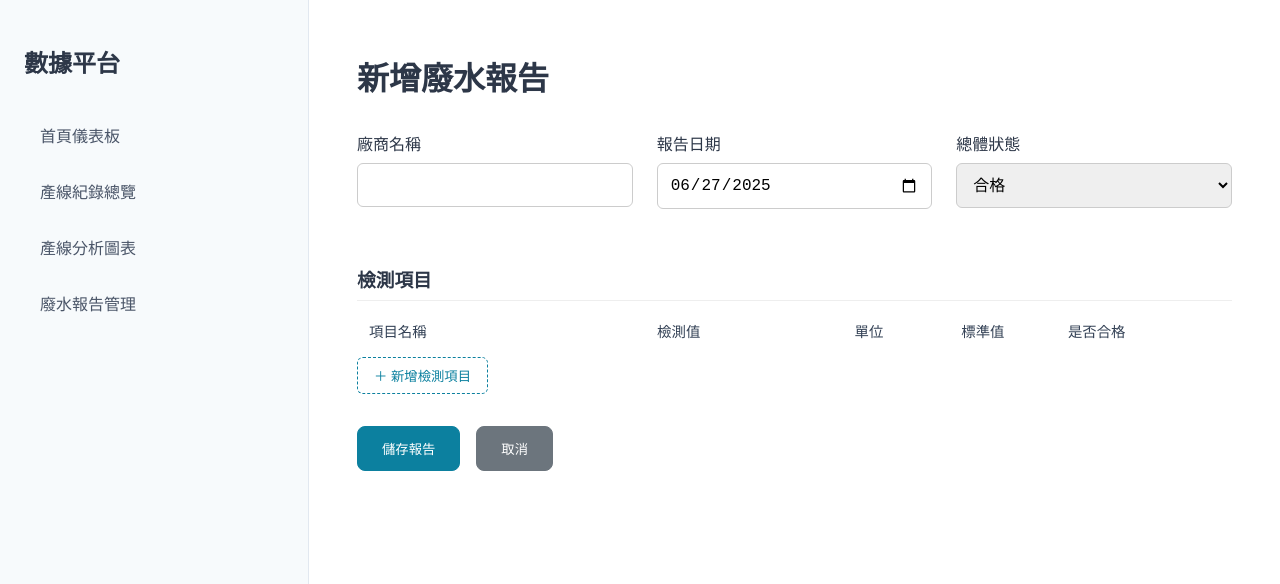
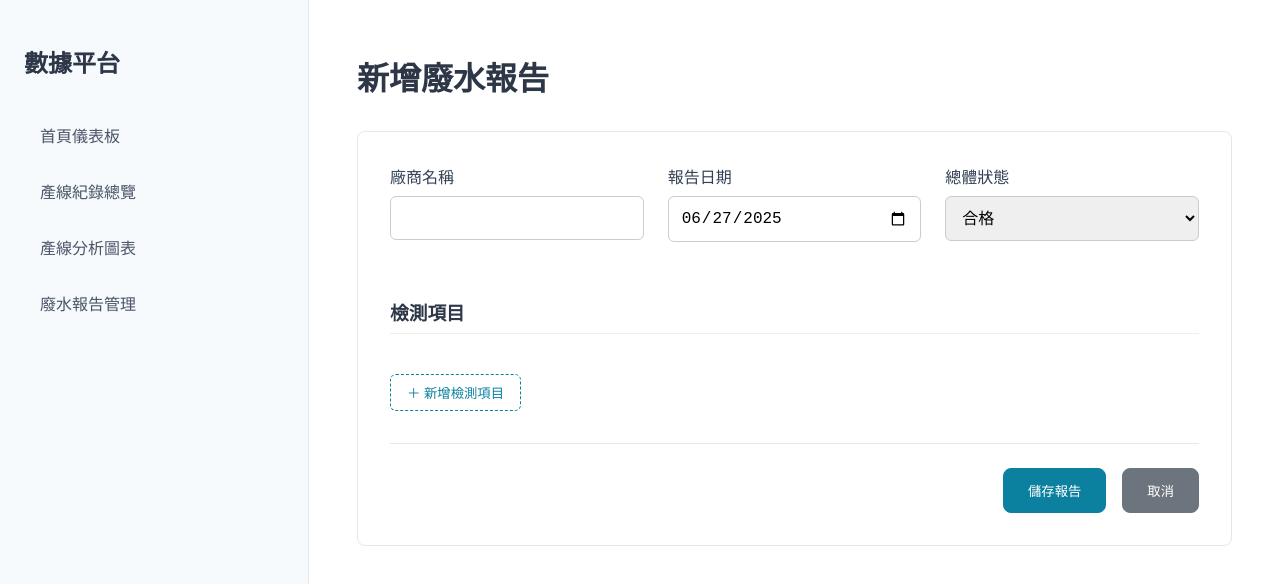
Before and after one commit to moonqq0824/cm_testcode, a Vue app in the folder frontend/: page /wastewater-reports/new in a window 1280 px wide. Shown: the top 584 px of the page. Built offline with nearby package versions, Linux system fonts and the light colour scheme.

Commit message:
feat(fullstack): implement add/edit functionality for wastewater reports

```diff
--- a/frontend/src/router/index.ts
+++ b/frontend/src/router/index.ts
@@ -31,6 +31,12 @@ const routes = [
     name: 'WastewaterReportNew',
     component: WastewaterReportFormView,
   },
+  {
+    path: '/wastewater-reports/:report_id/edit', // <-- 新增帶有 id 參數的編輯路由
+    name: 'WastewaterReportEdit',
+    component: WastewaterReportFormView, // <-- 注意：它重複使用了同一個表單元件！
+    props: true // <-- 允許將路由參數作為 props 傳入元件
+  },
 ];
 
 const router = createRouter({
--- a/frontend/src/views/WastewaterReportForm.vue
+++ b/frontend/src/views/WastewaterReportForm.vue
@@ -1,11 +1,12 @@
 <script setup lang="ts">
-import { ref } from 'vue';
-import { useRouter } from 'vue-router';
+import { ref, onMounted, computed } from 'vue';
+import { useRoute, useRouter } from 'vue-router';
 import axios from 'axios';
 
-// --- 型別定義 ---
+// --- 1. 型別定義 (Type Definitions) ---
+// 定義表單中「單筆」檢測項目的結構
 interface ReportItemForm {
-  id: number; // 這是一個前端專用的臨時 ID，用來當作 v-for 的 key
+  id: number | string; // 在前端，新增時用時間戳當臨時ID，編輯時用後端來的真實ID
   item_name: string;
   value: number | null;
   unit: string;
@@ -13,27 +14,59 @@ interface ReportItemForm {
   is_compliant: boolean;
 }
 
-// --- 響應式狀態 ---
-const formData = ref<{
+// 定義整個表單資料的結構
+interface FormData {
   vendor: string;
   report_date: string;
   status: string;
   items: ReportItemForm[];
-}>({
+}
+
+// --- 2. 初始化與響應式狀態 (State) ---
+const formData = ref<FormData>({
   vendor: '',
-  report_date: new Date().toISOString().split('T')[0],
+  report_date: new Date().toISOString().split('T')[0], // 預設為今天日期
   status: '合格',
   items: [], // 檢測項目列表，一開始是空的
 });
 
-const isSubmitting = ref(false);
-const router = useRouter();
+const isSubmitting = ref(false); // 用於防止重複提交的狀態
+const router = useRouter(); // 用來操作路由，例如跳轉頁面
+const route = useRoute(); // 用來讀取當前路由的資訊，例如網址中的 ID
 
-// --- 方法 ---
-// 新增「新增一列」的函式
+// --- 3. 計算屬性 (Computed) ---
+// 透過網址中是否存在 report_id 參數，來判斷現在是「新增」還是「編輯」模式
+const isEditMode = computed(() => !!route.params.report_id);
+const reportId = route.params.report_id as string; // 取得網址中的 report_id
+
+// --- 4. 方法 (Methods) ---
+/**
+ * 抓取單筆報告的詳細資料 (僅在編輯模式下執行)
+ */
+const fetchReportData = async () => {
+  try {
+    const response = await axios.get(`http://localhost:5000/api/v1/wastewater-reports/${reportId}`);
+    const data = response.data;
+    // 將從 API 獲取的舊資料，填入我們的表單狀態中
+    formData.value = {
+      vendor: data.vendor,
+      report_date: new Date(data.report_date).toISOString().split('T')[0],
+      status: data.status,
+      items: data.items.map((item: any) => ({ ...item, id: item.id })) // 在編輯模式，我們用真實的 item id 當 key
+    };
+  } catch (error) {
+    console.error('獲取報告詳情失敗:', error);
+    alert('無法載入報告資料，將返回列表頁。');
+    router.push('/wastewater-reports');
+  }
+};
+
+/**
+ * 在檢測項目列表中，新增一個空白列
+ */
 const addItemRow = () => {
   formData.value.items.push({
-    id: Date.now(), // 用當前的時間戳來確保 key 的唯一性
+    id: Date.now(), // 用當前的時間戳來確保 key 的唯一性，防止 v-for 出錯
     item_name: '',
     value: null,
     unit: '',
@@ -42,15 +75,21 @@ const addItemRow = () => {
   });
 };
 
-// 新增「移除一列」的函式
-const removeItemRow = (id: number) => {
+/**
+ * 根據臨時 ID，從檢測項目列表中移除一列
+ * @param id 要移除的項目的臨時 ID
+ */
+const removeItemRow = (id: number | string) => {
   formData.value.items = formData.value.items.filter(item => item.id !== id);
 };
 
-// 提交表單的函式 (已串接 API)
+/**
+ * 提交表單 (核心邏輯)
+ */
 const submitForm = async () => {
-  if (isSubmitting.value) return;
+  if (isSubmitting.value) return; // 如果正在提交，則不執行任何操作
 
+  // 簡單的前端驗證
   if (!formData.value.vendor || !formData.value.report_date) {
     alert('請填寫廠商名稱和報告日期！');
     return;
@@ -60,7 +99,7 @@ const submitForm = async () => {
     return;
   }
 
-  isSubmitting.value = true;
+  isSubmitting.value = true; // 開始提交，鎖定按鈕
 
   try {
     // 準備要發送到後端的資料 (payload)
@@ -70,28 +109,46 @@ const submitForm = async () => {
       items: formData.value.items.map(({ id, ...rest }) => rest)
     };
 
-    await axios.post('http://localhost:5000/api/v1/wastewater-reports/', payload);
-
-    alert('新增報告成功！');
-    router.push('/wastewater-reports');
+    if (isEditMode.value) {
+      // 編輯模式：發送 PUT 請求
+      await axios.put(`http://localhost:5000/api/v1/wastewater-reports/${reportId}`, payload);
+      alert('更新報告成功！');
+    } else {
+      // 新增模式：發送 POST 請求
+      await axios.post('http://localhost:5000/api/v1/wastewater-reports/', payload);
+      alert('新增報告成功！');
+    }
+    router.push('/wastewater-reports'); // 成功後，跳轉回列表頁
 
   } catch (error) {
     console.error('儲存報告時發生錯誤:', error);
     alert('儲存失敗，請檢查資料或稍後再試。');
   } finally {
-    isSubmitting.value = false;
+    isSubmitting.value = false; // 無論成功或失敗，最後都要解除按鈕鎖定
   }
 };
 
+/**
+ * 點擊取消按鈕，返回列表頁
+ */
 const cancelForm = () => {
     router.push('/wastewater-reports');
 }
 
+// --- 5. 生命週期掛鉤 (Lifecycle Hook) ---
+onMounted(() => {
+  // 當元件被掛載到畫面上時，檢查是否為編輯模式
+  if (isEditMode.value) {
+    // 如果是，就去抓取該筆報告的舊資料來填充表單
+    fetchReportData();
+  }
+});
 </script>
 
 <template>
   <div>
-    <h1>新增廢水報告</h1>
+    <h1>{{ isEditMode ? '編輯廢水報告' : '新增廢水報告' }}</h1>
+
     <form class="report-form" @submit.prevent="submitForm">
       <div class="form-grid">
         <div class="form-group">
@@ -117,7 +174,7 @@ const cancelForm = () => {
       <h3 class="items-title">檢測項目</h3>
 
       <div class="items-list">
-        <div class="item-row item-header">
+        <div v-if="formData.items.length > 0" class="item-row item-header">
           <span>項目名稱</span>
           <span>檢測值</span>
           <span>單位</span>
@@ -139,7 +196,6 @@ const cancelForm = () => {
 
       <button type="button" class="add-item-btn" @click="addItemRow">＋ 新增檢測項目</button>
 
-
       <div class="form-actions">
         <button type="submit" class="btn-primary" :disabled="isSubmitting">
           {{ isSubmitting ? '儲存中...' : '儲存報告' }}
@@ -151,23 +207,145 @@ const cancelForm = () => {
 </template>
 
 <style scoped>
-/* ... (大部分樣式不變) ... */
-.form-grid { display: grid; grid-template-columns: repeat(auto-fit, minmax(200px, 1fr)); gap: 1.5rem; }
-.items-list { display: flex; flex-direction: column; gap: 1rem; }
-.item-row { display: grid; grid-template-columns: 3fr 2fr 1fr 1fr 1.5fr auto; gap: 1rem; align-items: center; }
-.item-header { font-weight: 500; color: #334155; font-size: 0.9rem; padding: 0 0.75rem; }
-.add-item-btn { margin-top: 1rem; padding: 0.5rem 1rem; border: 1px dashed #0C809F; background-color: transparent; color: #0C809F; cursor: pointer; border-radius: 6px; width: fit-content; font-weight: 500; }
-.add-item-btn:hover { background-color: rgba(12, 128, 159, 0.05); }
-.delete-item-btn { background-color: #fee2e2; color: #ef4444; border: none; border-radius: 50%; width: 28px; height: 28px; font-size: 20px; line-height: 28px; text-align: center; cursor: pointer; padding: 0; transition: background-color 0.2s; }
-.delete-item-btn:hover { background-color: #fecaca; }
-.report-form { max-width: 900px; margin-top: 2rem; }
-.form-group { margin-bottom: 1.5rem; }
-label { display: block; margin-bottom: 0.5rem; font-weight: 500; }
-input[type="text"], input[type="date"], input[type="number"], select { width: 100%; padding: 0.75rem; border: 1px solid #ccc; border-radius: 6px; font-size: 1rem; box-sizing: border-box; }
-.items-title { margin-top: 2rem; border-bottom: 1px solid #eee; padding-bottom: 0.5rem; }
-.form-actions { margin-top: 2rem; display: flex; gap: 1rem; }
-button { padding: 0.75rem 1.5rem; border-radius: 8px; border: 1px solid transparent; font-weight: 500; cursor: pointer; }
-.btn-primary { background-color: #0C809F; color: white; border-color: #0C809F; }
-.btn-primary:disabled { background-color: #94a3b8; cursor: not-allowed; }
-.btn-secondary { background-color: #6c757d; color: white; border-color: #6c757d; }
+.report-form {
+  max-width: 900px;
+  margin-top: 2rem;
+  padding: 2rem;
+  background-color: #fff;
+  border-radius: 8px;
+  border: 1px solid #e2e8f0;
+}
+
+.form-grid {
+  display: grid;
+  grid-template-columns: repeat(auto-fit, minmax(200px, 1fr));
+  gap: 1.5rem;
+}
+
+.form-group {
+  margin-bottom: 1.5rem;
+}
+
+label {
+  display: block;
+  margin-bottom: 0.5rem;
+  font-weight: 500;
+  color: #334155;
+}
+
+input[type="text"],
+input[type="date"],
+input[type="number"],
+select {
+  width: 100%;
+  padding: 0.75rem;
+  border: 1px solid #ccc;
+  border-radius: 6px;
+  font-size: 1rem;
+  box-sizing: border-box; /* 確保 padding 不會撐大寬度 */
+}
+
+input:focus, select:focus {
+  outline: none;
+  border-color: #0C809F;
+  box-shadow: 0 0 0 3px rgba(12, 128, 159, 0.2);
+}
+
+.items-title {
+  margin-top: 2rem;
+  border-bottom: 1px solid #eee;
+  padding-bottom: 0.5rem;
+}
+
+.items-list {
+  display: flex;
+  flex-direction: column;
+  gap: 1rem;
+  margin-top: 1.5rem;
+}
+
+.item-row {
+  display: grid;
+  grid-template-columns: 3fr 2fr 1fr 1fr 1.5fr auto;
+  gap: 1rem;
+  align-items: center;
+}
+
+.item-header {
+  font-weight: 500;
+  color: #334155;
+  font-size: 0.9rem;
+  padding: 0 0.75rem;
+  margin-bottom: -0.5rem; /* 讓表頭和第一行更靠近 */
+}
+
+.add-item-btn {
+  margin-top: 1rem;
+  padding: 0.5rem 1rem;
+  border: 1px dashed #0C809F;
+  background-color: transparent;
+  color: #0C809F;
+  cursor: pointer;
+  border-radius: 6px;
+  width: fit-content;
+  font-weight: 500;
+  transition: background-color 0.2s;
+}
+
+.add-item-btn:hover {
+  background-color: rgba(12, 128, 159, 0.05);
+}
+
+.delete-item-btn {
+  background-color: #fee2e2;
+  color: #ef4444;
+  border: none;
+  border-radius: 50%;
+  width: 28px;
+  height: 28px;
+  font-size: 20px;
+  line-height: 28px;
+  text-align: center;
+  cursor: pointer;
+  padding: 0;
+  transition: background-color 0.2s;
+}
+
+.delete-item-btn:hover {
+  background-color: #fecaca;
+}
+
+.form-actions {
+  margin-top: 2rem;
+  padding-top: 1.5rem;
+  border-top: 1px solid #e2e8f0;
+  display: flex;
+  gap: 1rem;
+  justify-content: flex-end;
+}
+
+button {
+  padding: 0.75rem 1.5rem;
+  border-radius: 8px;
+  border: 1px solid transparent;
+  font-weight: 500;
+  cursor: pointer;
+}
+
+.btn-primary {
+  background-color: #0C809F;
+  color: white;
+  border-color: #0C809F;
+}
+
+.btn-primary:disabled {
+  background-color: #94a3b8;
+  cursor: not-allowed;
+}
+
+.btn-secondary {
+  background-color: #6c757d;
+  color: white;
+  border-color: #6c757d;
+}
 </style>
--- a/frontend/src/views/WastewaterReportView.vue
+++ b/frontend/src/views/WastewaterReportView.vue
@@ -123,6 +123,9 @@ onMounted(fetchData);
         </div>
         <div class="card-body">
           <span class="status-badge" :class="`status-${report.status}`">{{ report.status }}</span>
+          <router-link :to="`/wastewater-reports/${report.id}/edit`" class="edit-link">
+            編輯
+          </router-link>
         </div>
       </div>
     </div>
@@ -270,4 +273,17 @@ onMounted(fetchData);
 .add-btn:hover {
   opacity: 0.9;
 }
+.card-body {
+  display: flex;
+  justify-content: space-between;
+  align-items: center;
+}
+.edit-link {
+  font-size: 0.9rem;
+  color: #0C809F;
+  text-decoration: none;
+}
+.edit-link:hover {
+  text-decoration: underline;
+}
 </style>
```
Also changed, not shown: 1 other file (tests, documents, lock files or other folders).
